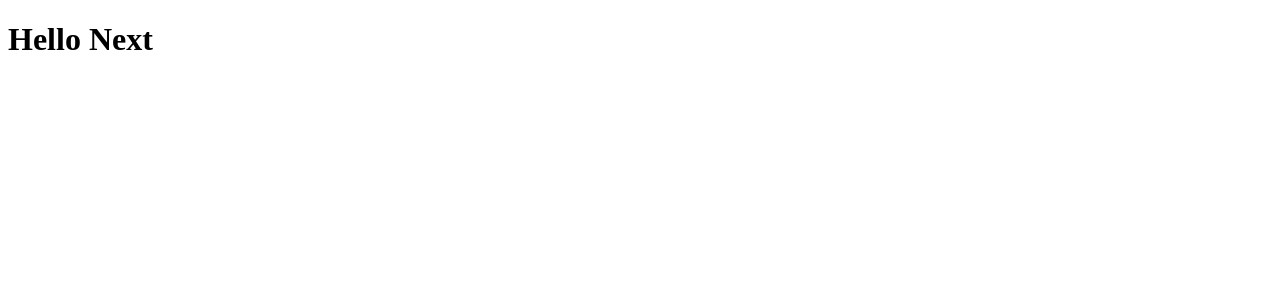
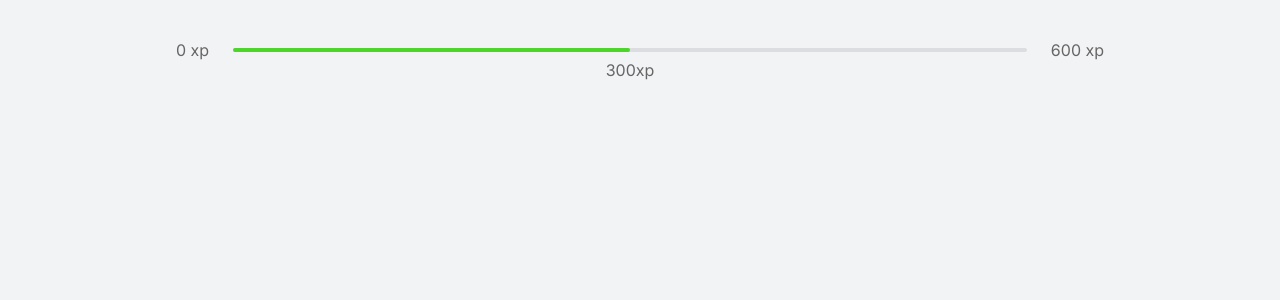
Before and after one commit to Luke0195/MoveIt, a Next.js app: page / in a window 1280 px wide. Shown: the top 300 px of the page. Built offline with nearby package versions, Linux system fonts and the light colour scheme.

Commit message:
feat: add removing files to react-project to the react-next project

```diff
--- a/pages/index.tsx
+++ /dev/null
@@ -1,6 +0,0 @@
-
-export default function Home() {
-  return (
-    <h1> Hello Next</h1>
-  )
-}
--- /dev/null
+++ b/src/components/ExperienceBar/index.tsx
@@ -0,0 +1,18 @@
+
+const ExperienceBar:React.FC  =() =>{
+  return(
+    <>
+      <header className="experience-bar">
+        <span> 0 xp </span>
+        <div>
+          <div  style={{width: '50%'}}/>
+
+          <span className="current-experience" style={{left: '50%'}}> 300xp </span>
+        </div>
+        <span> 600 xp</span>
+      </header>
+    </>
+  )
+}
+
+export default ExperienceBar;
--- a/pages/_app.tsx
+++ b/src/pages/_app.tsx
@@ -1,4 +1,4 @@
-
+import '../styles/global.css';
 function MyApp({ Component, pageProps }) {
   return <Component {...pageProps} />
 }
--- /dev/null
+++ b/src/pages/index.tsx
@@ -0,0 +1,15 @@
+import Head from 'next/head';
+import ExperienceBar from "../components/ExperienceBar";
+
+export default function Home() {
+  return (
+    <div className="container">
+    <Head>
+    <link rel="preconnect" href="https://fonts.gstatic.com"/>
+    <link href="https://fonts.googleapis.com/css2?family=Inter:wght@400;500;600&family=Rajdhani:wght@600&display=swap" rel="stylesheet"/>
+    </Head>
+    <ExperienceBar/>
+
+   </div>
+  )
+}
--- /dev/null
+++ b/src/styles/global.css
@@ -0,0 +1,93 @@
+:root{
+  --white: #fff;
+  --background: #f2f3f5;
+  --gray-line: #DCDDE0;
+  --text: #666666;
+  --text-highlight: #b3bbff;
+  --title:#2e384d;
+  --red: #e83f5b;
+  --green: #4cd62b;
+  --blue: #5965e0;
+  --blue-dark: #4953b8;
+  --blue-twitter: #2aa9e0;
+}
+
+*{
+  padding: 0;
+  margin: 0;
+  outline: 0;
+  box-sizing: border-box;
+  font-family: 'Inter',sans-serif;
+}
+
+html, body, #root{
+  height: 100%;
+}
+
+@media(max-width:1000px){
+  html{
+    font-size: 93.75% /* Quando a largura da tela for menor que 1000px o font-size será 15px;*/
+  }
+}
+
+@media(max-width: 720px){
+  html{
+    font-size: 87.5%; /* Quando a largura da tela for menor que 1000px o font-size será 14px;*/
+  }
+}
+
+body{
+  background:var(--background);
+  color:var(--text)
+}
+
+body, input, textarea, button{
+   font: 400 1rem 'Inter', sans-serif;
+}
+
+buton{
+  cursor: pointer;
+}
+
+a{
+  color:inherit;
+  text-decoration: none;
+}
+
+
+.container{
+  height: 100vh;
+  max-width:992px;
+  margin: 0 auto;
+  padding: 2.5rem 2rem;
+  display: flex;
+  flex-direction:column;
+}
+.experience-bar{
+ display:flex;
+ align-items: center;
+}
+
+.experience-bar span{
+  font-size: 1rem;
+}
+
+.experience-bar > div{
+  flex: 1;
+  height: 4px;
+  border-radius: 4px;
+  background:var(--gray-line);
+  margin: 0 1.5rem;
+  position:relative;
+}
+.experience-bar > div > div{
+   height: 4px;
+   border-radius: 4px;
+   background: var(--green);
+}
+
+span.current-experience{
+  position:absolute;
+  top:12px;
+  transform: translateX(-50%)
+}
```
Also changed, not shown: tsconfig.json (added, +29 -0 lines), next-env.d.ts (added).
